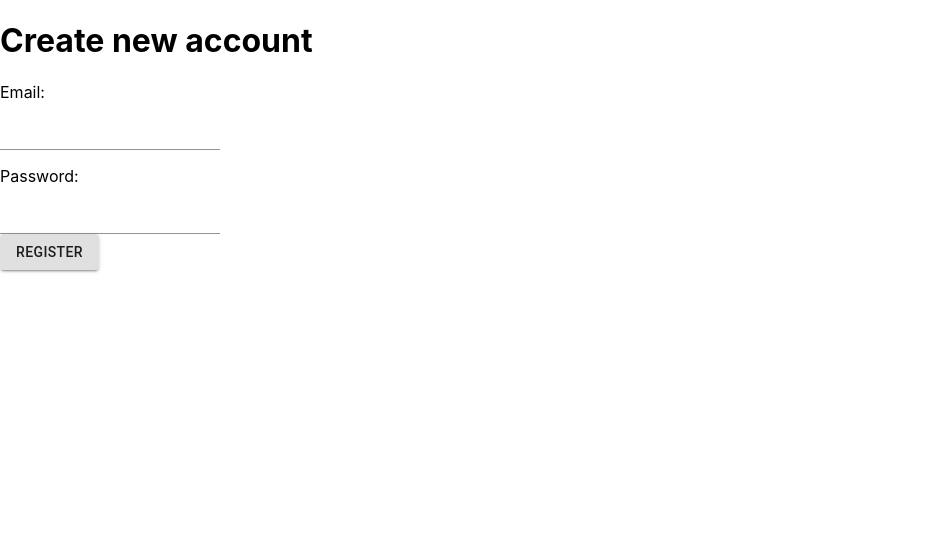
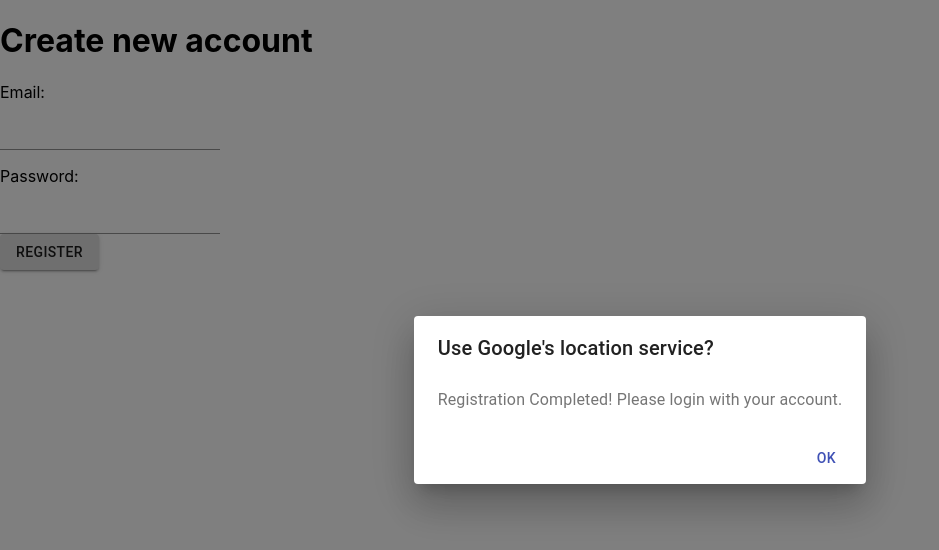
Before and after one commit to teerasej/react-web-typescript-my-app, a React (Create React App) app: page /signup in a window 1280 px wide. Both pictures are taken after a click on the button "REGISTER". Shown: the top 550 px of the page, without its empty margins (0-939 px from the left). Built offline with nearby package versions, Linux system fonts and the light colour scheme.

Commit message:
แสดง dialog แจ้งให้ login ถ้าการลงทะเบียนสำเร็จ

```diff
--- a/src/pages/register-page/RegisterPage.tsx
+++ b/src/pages/register-page/RegisterPage.tsx
@@ -1,7 +1,16 @@
-import { Button, TextField } from '@material-ui/core'
-import React from 'react'
+import { Button, Dialog, DialogActions, DialogContent, DialogContentText, DialogTitle, TextField } from '@material-ui/core'
+import React, { useState } from 'react'
 
 export default function RegisterPage() {
+
+    const [onRegisterSuccesful, setOnRegisterSuccesful] = useState(false);
+
+    const onStartRegisteration = () => {
+        setOnRegisterSuccesful(true);
+    }
+
+
+
     return (
 
         <div>
@@ -11,10 +20,27 @@ export default function RegisterPage() {
             <p>Password:</p>
             <TextField />
             <div>
-                <Button variant="contained">
+                <Button variant="contained" onClick={onStartRegisteration}>
                     Register
                 </Button>
             </div>
+            <Dialog
+                open={onRegisterSuccesful}
+                aria-labelledby="alert-dialog-title"
+                aria-describedby="alert-dialog-description"
+            >
+                <DialogTitle id="alert-dialog-title">{"Use Google's location service?"}</DialogTitle>
+                <DialogContent>
+                    <DialogContentText id="alert-dialog-description">
+                        Registration Completed! Please login with your account.
+                    </DialogContentText>
+                </DialogContent>
+                <DialogActions>
+                    <Button  color="primary">
+                        ok
+          </Button>
+                </DialogActions>
+            </Dialog>
         </div>
     )
 }
```
